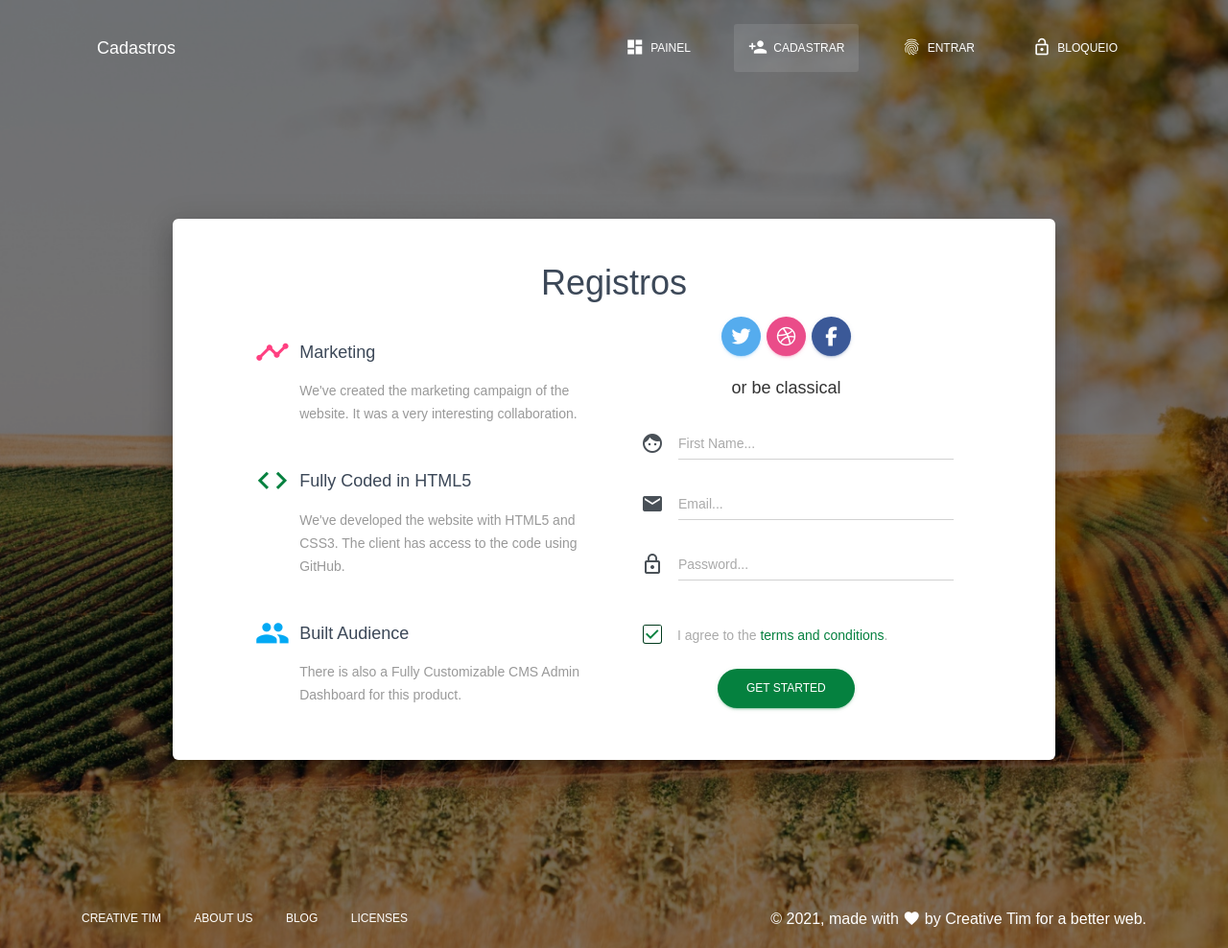
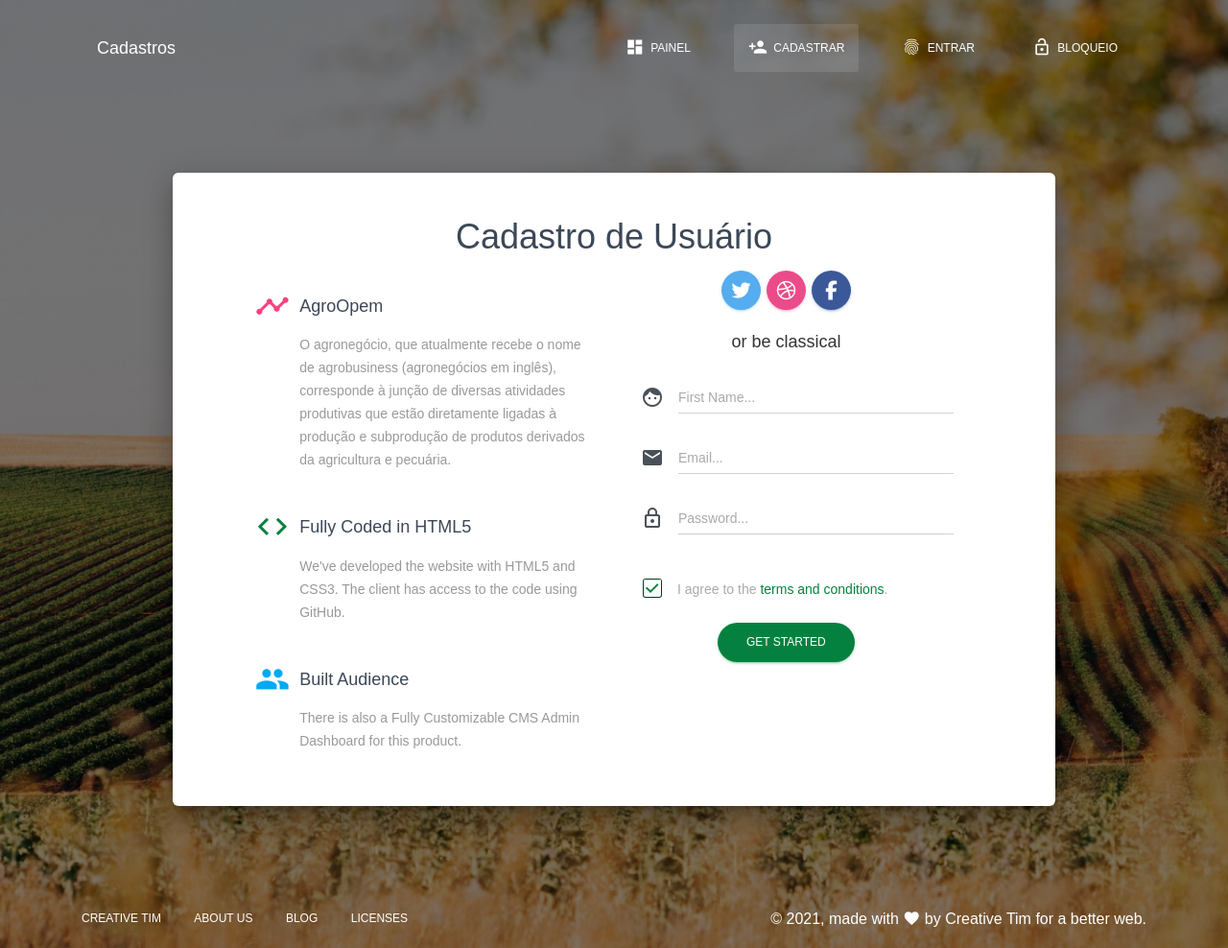
Before and after one commit to Brenins/Projeto-WEB, a website: page paginas/public/register.html in a window 1280 px wide. Shown: the top 988 px of the page at 96% size. Drawn offline with Linux system fonts and the light colour scheme; some packages are replaced by stand-ins of ours.

Commit message:
Revert "Merge branch 'master' of https://github.com/Brenins/Projeto-WEB"
This reverts commit 596d06d0a20c62fe29d6c7e74fc4ec868cf22a7e, reversing
changes made to 45801d5d8a1ec7601c50b2a40821643ae26d2fac.

```diff
--- a/paginas/public/register.html
+++ b/paginas/public/register.html
@@ -80,7 +80,7 @@ The above copyright notice and this permission notice shall be included in all c
         <div class="row">
           <div class="col-md-10 ml-auto mr-auto">
             <div class="card card-signup">
-              <h2 class="card-title text-center">Registros</h2>
+              <h2 class="card-title text-center">Cadastro de Usuário</h2>
               <div class="card-body">
                 <div class="row">
                   <div class="col-md-5 ml-auto">
@@ -89,9 +89,9 @@ The above copyright notice and this permission notice shall be included in all c
                         <i class="material-icons">timeline</i>
                       </div>
                       <div class="description">
-                        <h4 class="info-title">Marketing</h4>
+                        <h4 class="info-title">AgroOpem</h4>
                         <p class="description">
-                          We've created the marketing campaign of the website. It was a very interesting collaboration.
+                          O agronegócio, que atualmente recebe o nome de agrobusiness (agronegócios em inglês), corresponde à junção de diversas atividades produtivas que estão diretamente ligadas à produção e subprodução de produtos derivados da agricultura e pecuária.
                         </p>
                       </div>
                     </div>
```
